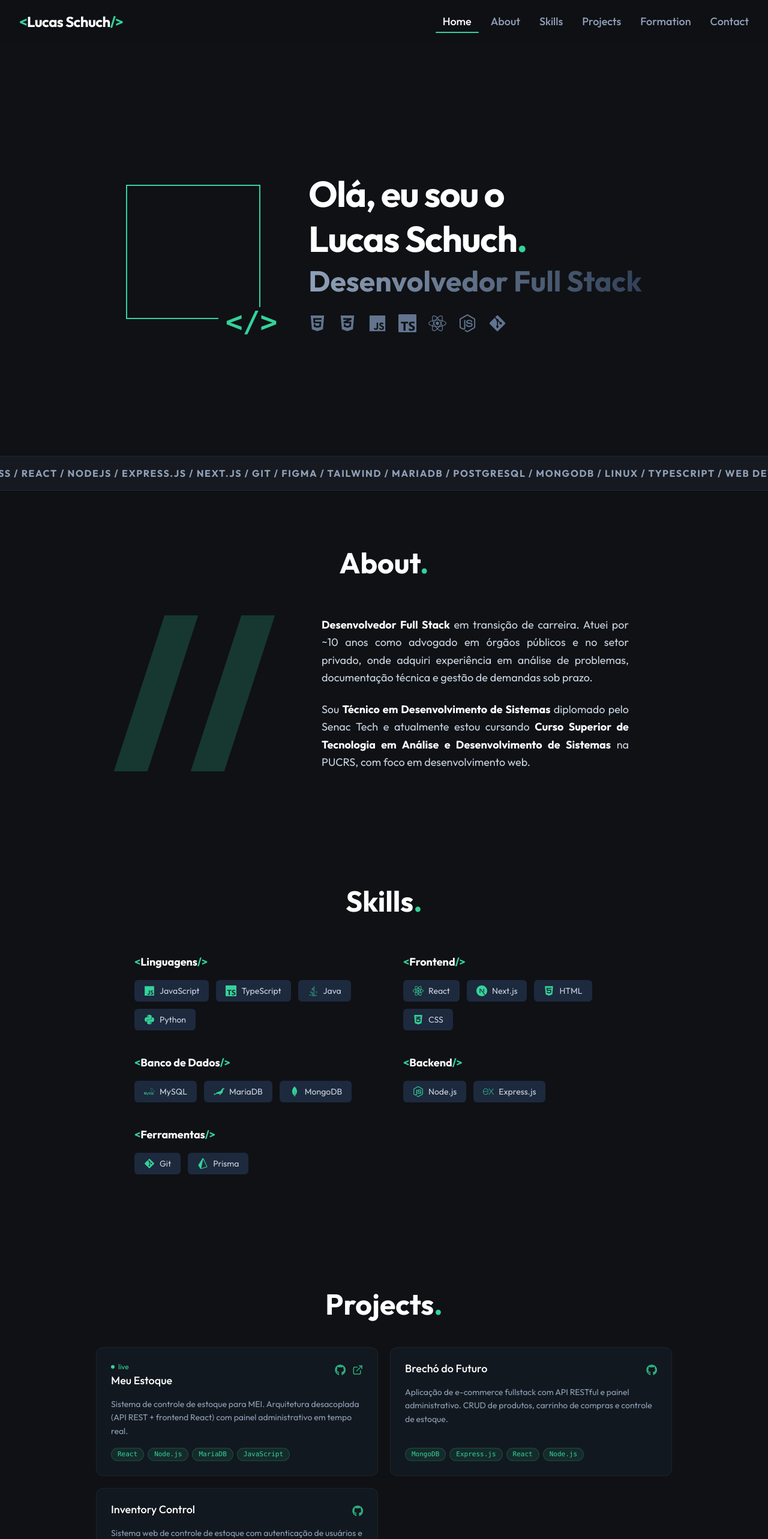
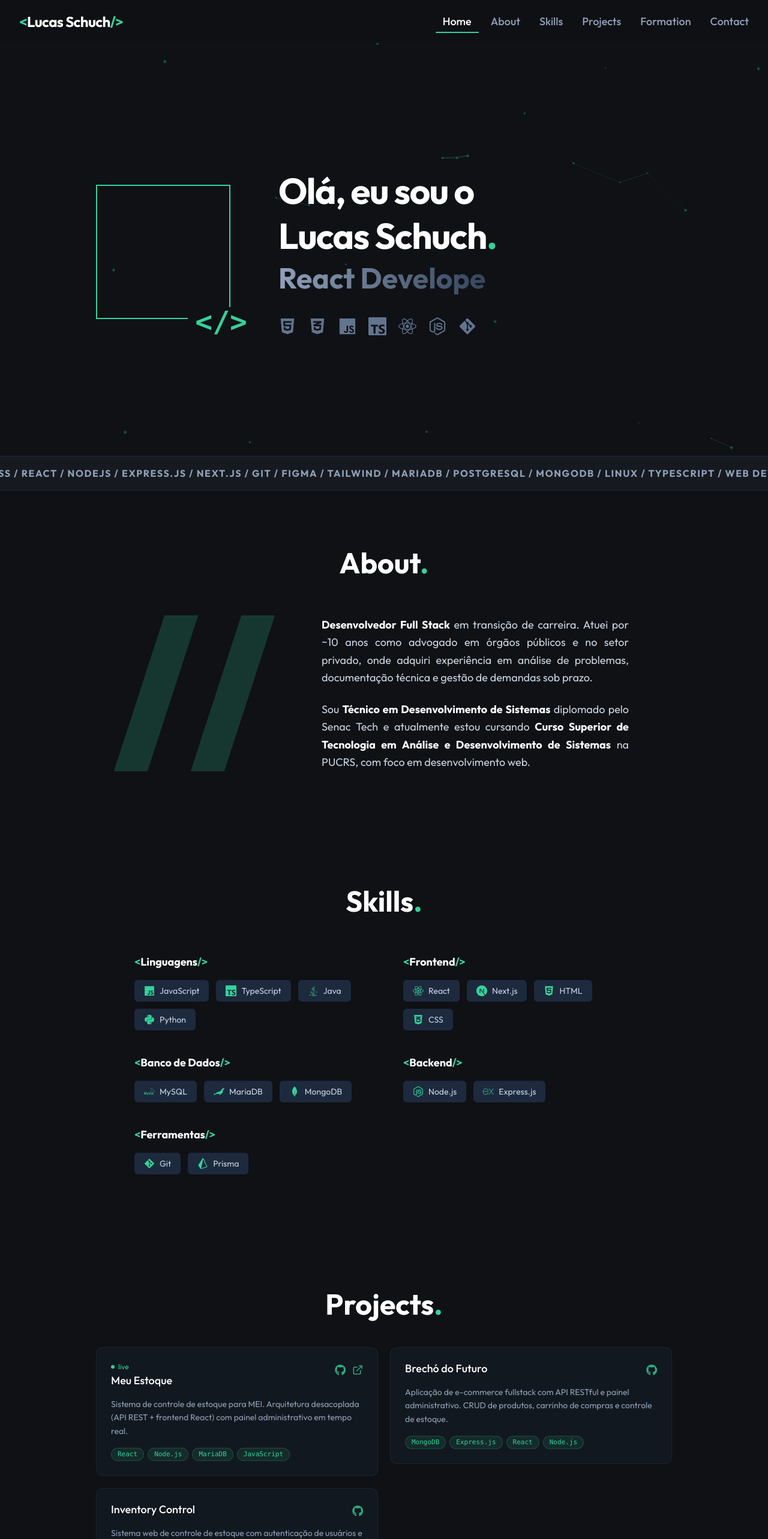
Before and after one commit to lucasws1/lucasws1.github.io, a React (Vite) app: page / in a window 1280 px wide. Shown: the top 2566 px of the page at 60% size. Built offline with nearby package versions, Linux system fonts and the light colour scheme.

Commit message:
feat: adicionar animações de fade-in nas seções About, Contact, Formation, Hero, Projects e Skills
feat: implementar navegação móvel com animações e gerenciamento de estado

feat: adicionar fundo de partículas utilizando tsparticles

chore: atualizar dependências no package.json

```diff
--- a/package.json
+++ b/package.json
@@ -13,12 +13,15 @@
   },
   "dependencies": {
     "@tailwindcss/vite": "^4.3.0",
+    "@tsparticles/react": "^4.1.3",
+    "@tsparticles/slim": "^4.1.3",
     "clsx": "^2.1.1",
     "framer-motion": "^12.40.0",
     "lucide-react": "^1.17.0",
     "react": "^19.2.6",
     "react-dom": "^19.2.6",
     "react-icons": "^5.6.0",
+    "react-type-animation": "^3.2.0",
     "tailwind-merge": "^3.6.0",
     "tailwindcss": "^4.3.0"
   },
@@ -33,5 +36,8 @@
     "gh-pages": "^6.3.0",
     "globals": "^17.6.0",
     "vite": "^8.0.12"
+  },
+  "allowScripts": {
+    "@tsparticles/engine@4.1.3": true
   }
 }
--- a/src/components/Contact.jsx
+++ b/src/components/Contact.jsx
@@ -4,6 +4,7 @@ import {
   FiInstagram,
   FiLinkedin,
 } from "react-icons/fi";
+import FadeIn from "./FadeIn";
 
 const links = [
   {
@@ -21,11 +22,6 @@ const links = [
     icon: <FiGithub className="text-xl" />,
     url: "https://github.com/lucasws1",
   },
-  // {
-  //   name: "E-mail",
-  //   icon: <FiMail className="text-xl" />,
-  //   url: "#",
-  // },
 ];
 
 export function Contact() {
@@ -36,17 +32,19 @@ export function Contact() {
       id="contact"
       className="w-full max-w-4xl mx-auto px-8 pt-24 pb-12 flex flex-col items-center"
     >
+      <FadeIn>
         <h2 className="text-4xl md:text-5xl font-bold font-outfit text-white mb-4 text-center">
           Contact<span className="text-primary">.</span>
         </h2>
         <p className="text-slate-400 mb-12 text-center text-sm md:text-base">
           Entre em contato comigo
         </p>
+      </FadeIn>
 
       <div className="grid grid-cols-1 md:grid-cols-2 gap-4 w-full max-w-2xl mb-24">
-        {links.map((link) => (
+        {links.map((link, i) => (
+          <FadeIn key={link.name} delay={i * 0.1}>
             <a
-            key={link.name}
               href={link.url}
               target="_blank"
               rel="noopener noreferrer"
@@ -58,6 +56,7 @@ export function Contact() {
               </div>
               <FiArrowUpRight className="text-primary opacity-70 group-hover:opacity-100 transition-opacity" />
             </a>
+          </FadeIn>
         ))}
       </div>
 
--- /dev/null
+++ b/src/components/FadeIn.jsx
@@ -0,0 +1,29 @@
+import { motion } from "framer-motion";
+
+export default function FadeIn({ children, delay = 0, direction = "up", className = "" }) {
+  const variants = {
+    hidden: {
+      opacity: 0,
+      y: direction === "up" ? 30 : direction === "down" ? -30 : 0,
+      x: direction === "left" ? 30 : direction === "right" ? -30 : 0,
+    },
+    visible: {
+      opacity: 1,
+      y: 0,
+      x: 0,
+      transition: { duration: 0.6, delay, ease: [0.25, 0.1, 0.25, 1] },
+    },
+  };
+
+  return (
+    <motion.div
+      className={className}
+      initial="hidden"
+      whileInView="visible"
+      viewport={{ once: false, amount: 0.2 }}
+      variants={variants}
+    >
+      {children}
+    </motion.div>
+  );
+}
--- a/src/components/Formation.jsx
+++ b/src/components/Formation.jsx
@@ -1,4 +1,5 @@
 import { FiArrowUpRight } from "react-icons/fi";
+import FadeIn from "./FadeIn";
 
 const formations = [
   {
@@ -28,16 +29,16 @@ export function Formation() {
       id="formation"
       className="w-full max-w-4xl mx-auto px-8 py-24 flex flex-col items-center"
     >
+      <FadeIn>
         <h2 className="text-4xl md:text-5xl font-bold font-outfit text-white mb-16 text-center">
           Formation<span className="text-primary">.</span>
         </h2>
+      </FadeIn>
 
       <div className="flex flex-col gap-12 w-full">
-        {formations.map((formation) => (
-          <div
-            key={formation.id}
-            className="flex flex-col md:flex-row gap-4 md:gap-12 w-full group cursor-default"
-          >
+        {formations.map((formation, i) => (
+          <FadeIn key={formation.id} delay={i * 0.1}>
+            <div className="flex flex-col md:flex-row gap-4 md:gap-12 w-full group cursor-default">
               {/* Date */}
               <div className="md:w-1/4 shrink-0 pt-1">
                 <span className="text-primary font-mono text-sm">
@@ -56,6 +57,7 @@ export function Formation() {
                 </p>
               </div>
             </div>
+          </FadeIn>
         ))}
       </div>
     </section>
--- a/src/components/Hero.jsx
+++ b/src/components/Hero.jsx
@@ -1,4 +1,3 @@
-import React from "react";
 import {
   FaHtml5,
   FaCss3Alt,
@@ -8,15 +7,19 @@ import {
   FaNodeJs,
 } from "react-icons/fa";
 import { SiTypescript } from "react-icons/si";
+import { TypeAnimation } from "react-type-animation";
+import ParticlesBg from "./ParticlesBg";
 
 export function Hero() {
   return (
     <section
       id="hero"
-      className="w-full min-h-[85vh] flex flex-col md:flex-row items-center justify-center max-w-5xl mx-auto px-8 gap-20"
+      className="relative w-full min-h-[85vh] flex flex-col md:flex-row items-center justify-center max-w-5xl mx-auto px-8 gap-20 overflow-hidden"
     >
+      <ParticlesBg />
+
       {/* Left side: Stylized frame */}
-      <div className="relative w-56 h-56 shrink-0">
+      <div className="relative z-10 w-56 h-56 shrink-0">
         <div className="absolute inset-0 border-2 border-primary"></div>
         <div className="absolute -bottom-7 -right-8 bg-dark pl-3 pr-1">
           <span className="text-primary text-5xl font-bold font-mono leading-none">
@@ -26,14 +29,28 @@ export function Hero() {
       </div>
 
       {/* Right side: Text Content */}
-      <div className="flex flex-col items-start text-left">
+      <div className="relative z-10 flex flex-col items-start text-left min-w-0 flex-1">
         <h1 className="text-5xl md:text-6xl font-bold font-outfit text-white mb-2 tracking-tight leading-tight">
           Olá, eu sou o
           <br />
           Lucas Schuch<span className="text-primary">.</span>
         </h1>
-        <h2 className="text-3xl md:text-5xl font-bold font-outfit mb-8 bg-linear-to-r from-slate-400 to-slate-700 bg-clip-text text-transparent">
-          Desenvolvedor Full Stack
+        <h2 className="text-3xl md:text-5xl font-bold font-outfit mb-8 min-h-[1.2em] whitespace-nowrap">
+          <TypeAnimation
+            sequence={[
+              "Full Stack Developer",
+              2000,
+              "React Developer",
+              1500,
+              "Node.JS Developer",
+              1500,
+            ]}
+            wrapper="span"
+            speed={50}
+            deletingSpeed={70}
+            repeat={Infinity}
+            className="bg-linear-to-r from-slate-400 to-slate-700 bg-clip-text text-transparent"
+          />
         </h2>
 
         {/* Tech Icons */}
--- /dev/null
+++ b/src/components/MobileNav.jsx
@@ -0,0 +1,105 @@
+import { useState, useEffect } from "react";
+import { createPortal } from "react-dom";
+import { motion, AnimatePresence } from "framer-motion";
+
+const sections = ["hero", "about", "skills", "projects", "formation", "contact"];
+const labels = {
+  hero: "Home",
+  about: "About",
+  skills: "Skills",
+  projects: "Projects",
+  formation: "Formation",
+  contact: "Contact",
+};
+
+export default function MobileNav() {
+  const [activeSection, setActiveSection] = useState("hero");
+  const [open, setOpen] = useState(false);
+
+  useEffect(() => {
+    const observer = new IntersectionObserver(
+      (entries) => {
+        entries.forEach((entry) => {
+          if (entry.isIntersecting) setActiveSection(entry.target.id);
+        });
+      },
+      { rootMargin: "-10% 0px -55% 0px" },
+    );
+
+    sections.forEach((id) => {
+      const el = document.getElementById(id);
+      if (el) observer.observe(el);
+    });
+
+    return () => observer.disconnect();
+  }, []);
+
+  const scrollTo = (id) => {
+    document.getElementById(id)?.scrollIntoView({ behavior: "smooth" });
+    setOpen(false);
+  };
+
+  return (
+    <>
+      {/* Pill button */}
+      <button
+        onClick={() => setOpen(true)}
+        className="flex items-center gap-1.5 px-4 py-1.5 rounded-full border border-primary text-primary text-sm font-semibold tracking-wide bg-transparent cursor-pointer"
+      >
+        <span className="w-1.5 h-1.5 rounded-full bg-primary shrink-0" />
+        {labels[activeSection]}
+        <span className="text-xs ml-0.5">▾</span>
+      </button>
+
+      {/* Overlay + Bottom Sheet — renderizado via portal fora do DOM da navbar */}
+      {createPortal(
+        <AnimatePresence>
+          {open && (
+            <>
+              <motion.div
+                key="overlay"
+                initial={{ opacity: 0 }}
+                animate={{ opacity: 1 }}
+                exit={{ opacity: 0 }}
+                onClick={() => setOpen(false)}
+                className="fixed inset-0 bg-black/60 z-40"
+              />
+              <motion.div
+                key="sheet"
+                initial={{ y: "100%" }}
+                animate={{ y: 0 }}
+                exit={{ y: "100%" }}
+                transition={{ type: "spring", damping: 28, stiffness: 300 }}
+                className="fixed bottom-0 left-0 right-0 z-50 rounded-t-[20px] border-t border-primary/10"
+                style={{ background: "#161b22", padding: "12px 0 32px" }}
+              >
+                {/* Handle */}
+                <div className="w-10 h-1 rounded-full bg-white/10 mx-auto mb-5" />
+
+                {sections.map((id) => (
+                  <button
+                    key={id}
+                    onClick={() => scrollTo(id)}
+                    className="flex items-center gap-3 w-full px-7 py-3.5 bg-transparent border-none cursor-pointer text-left"
+                    style={{
+                      color: activeSection === id ? "#34d399" : "#8b949e",
+                      fontSize: 17,
+                      fontWeight: activeSection === id ? 700 : 400,
+                    }}
+                  >
+                    <span
+                      className="w-1.5 h-1.5 rounded-full shrink-0"
+                      style={{ background: activeSection === id ? "#34d399" : "transparent" }}
+                    />
+                    {labels[id]}
+                  </button>
+                ))}
+              </motion.div>
+            </>
+          )}
+        </AnimatePresence>,
+        document.body
+      )}
+    </>
+  );
+}
--- a/src/components/Navbar.jsx
+++ b/src/components/Navbar.jsx
@@ -1,4 +1,5 @@
 import { useState, useEffect } from "react";
+import MobileNav from "./MobileNav";
 
 export function Navbar() {
   const links = [
@@ -32,11 +33,13 @@ export function Navbar() {
   return (
     <nav className="fixed top-0 left-0 right-0 z-50 bg-dark/80 backdrop-blur-md">
       <div className="w-full flex items-center justify-between py-5 px-8 max-w-7xl mx-auto">
-        <div className="hidden md:flex text-2xl font-bold font-outfit text-white tracking-tight">
+        <div className="text-2xl font-bold font-outfit text-white tracking-tight">
           <span className="text-primary">&lt;</span>Lucas Schuch
           <span className="text-primary">/&gt;</span>
         </div>
-        <ul className="flex items-center gap-8 text-lg font-medium text-slate-400">
+
+        {/* Desktop nav */}
+        <ul className="hidden md:flex items-center gap-8 text-lg font-medium text-slate-400">
           {links.map(({ label, id }) => {
             const isActive = active === id;
             return (
@@ -56,6 +59,11 @@ export function Navbar() {
             );
           })}
         </ul>
+
+        {/* Mobile nav pill */}
+        <div className="md:hidden">
+          <MobileNav />
+        </div>
       </div>
     </nav>
   );
--- /dev/null
+++ b/src/components/ParticlesBg.jsx
@@ -0,0 +1,70 @@
+import { useEffect } from "react";
+import { tsParticles } from "@tsparticles/engine";
+import { loadSlim } from "@tsparticles/slim";
+
+const isMobile = window.matchMedia("(pointer: coarse)").matches;
+
+let slimLoaded = false;
+
+const particleOptions = {
+  background: { color: { value: "transparent" } },
+  fpsLimit: 60,
+  interactivity: {
+    events: { onHover: { enable: true, mode: "grab" } },
+    modes: { grab: { distance: 140, links: { opacity: 0.5 } } },
+  },
+  particles: {
+    color: { value: "#34d399" },
+    links: {
+      color: "#34d399",
+      distance: 130,
+      enable: true,
+      opacity: 0.15,
+      width: 1,
+    },
+    move: { enable: true, speed: 0.8, outModes: { default: "bounce" } },
+    number: { value: 55, density: { enable: true } },
+    opacity: { value: 0.3 },
+    size: { value: { min: 1, max: 2.5 } },
+  },
+  detectRetina: true,
+};
+
+export default function ParticlesBg() {
+  useEffect(() => {
+    if (isMobile) return;
+
+    let container;
+
+    const init = async () => {
+      if (!slimLoaded) {
+        await loadSlim(tsParticles);
+        slimLoaded = true;
+      }
+      container = await tsParticles.load({
+        id: "tsparticles",
+        options: particleOptions,
+      });
+    };
+
+    init().catch(console.error);
+
+    return () => {
+      container?.destroy();
+    };
+  }, []);
+
+  if (isMobile) return null;
+
+  return (
+    <div
+      id="tsparticles"
+      style={{
+        position: "absolute",
+        inset: 0,
+        zIndex: 0,
+        pointerEvents: "none",
+      }}
+    />
+  );
+}
--- a/src/components/Projects.jsx
+++ b/src/components/Projects.jsx
@@ -1,5 +1,6 @@
 import { FaGithub } from "react-icons/fa";
 import { FiExternalLink } from "react-icons/fi";
+import FadeIn from "./FadeIn";
 
 const projects = [
   {
@@ -89,13 +90,17 @@ function ProjectCard({ title, description, tech, github, demo, live }) {
 export default function Projects() {
   return (
     <section id="projects" className="w-full max-w-5xl mx-auto px-8 py-24">
-      <h2 className="text-4xl md:text-5xl font-bold text-white mb-12 text-center">
-        Projects<span className="text-primary">.</span>
-      </h2>
+      <FadeIn>
+        <h2 className="text-4xl md:text-5xl font-bold text-white mb-12 text-center">
+          Projects<span className="text-primary">.</span>
+        </h2>
+      </FadeIn>
 
       <div className="grid grid-cols-1 sm:grid-cols-2 gap-5">
-        {projects.map((p) => (
-          <ProjectCard key={p.title} {...p} />
+        {projects.map((p, i) => (
+          <FadeIn key={p.title} delay={i * 0.1}>
+            <ProjectCard {...p} />
+          </FadeIn>
         ))}
       </div>
     </section>
--- a/src/components/Skills.jsx
+++ b/src/components/Skills.jsx
@@ -61,19 +61,24 @@ const categories = [
   },
 ];
 
+import FadeIn from "./FadeIn";
+
 export function Skills() {
   return (
     <section
       id="skills"
       className="w-full max-w-4xl mx-auto px-8 py-24 flex flex-col items-center"
     >
+      <FadeIn>
         <h2 className="text-4xl md:text-5xl font-bold font-outfit text-white mb-16 text-center">
           Skills<span className="text-primary">.</span>
         </h2>
+      </FadeIn>
 
       <div className="grid grid-cols-1 md:grid-cols-2 gap-x-16 gap-y-10 w-full">
-        {categories.map((category) => (
-          <div key={category.title}>
+        {categories.map((category, i) => (
+          <FadeIn key={category.title} delay={i * 0.08}>
+            <div>
               <h3 className="text-white font-bold text-lg mb-4 font-outfit">
                 <span className="text-primary">&lt;</span>{category.title}
                 <span className="text-primary">/&gt;</span>
@@ -90,6 +95,7 @@ export function Skills() {
                 ))}
               </div>
             </div>
+          </FadeIn>
         ))}
       </div>
     </section>
```
Also changed, not shown: src/components/About.jsx (+8 -4 lines), 2 other files (tests, documents, lock files or other folders). Lines whose indentation alone changed are shown as unchanged.
